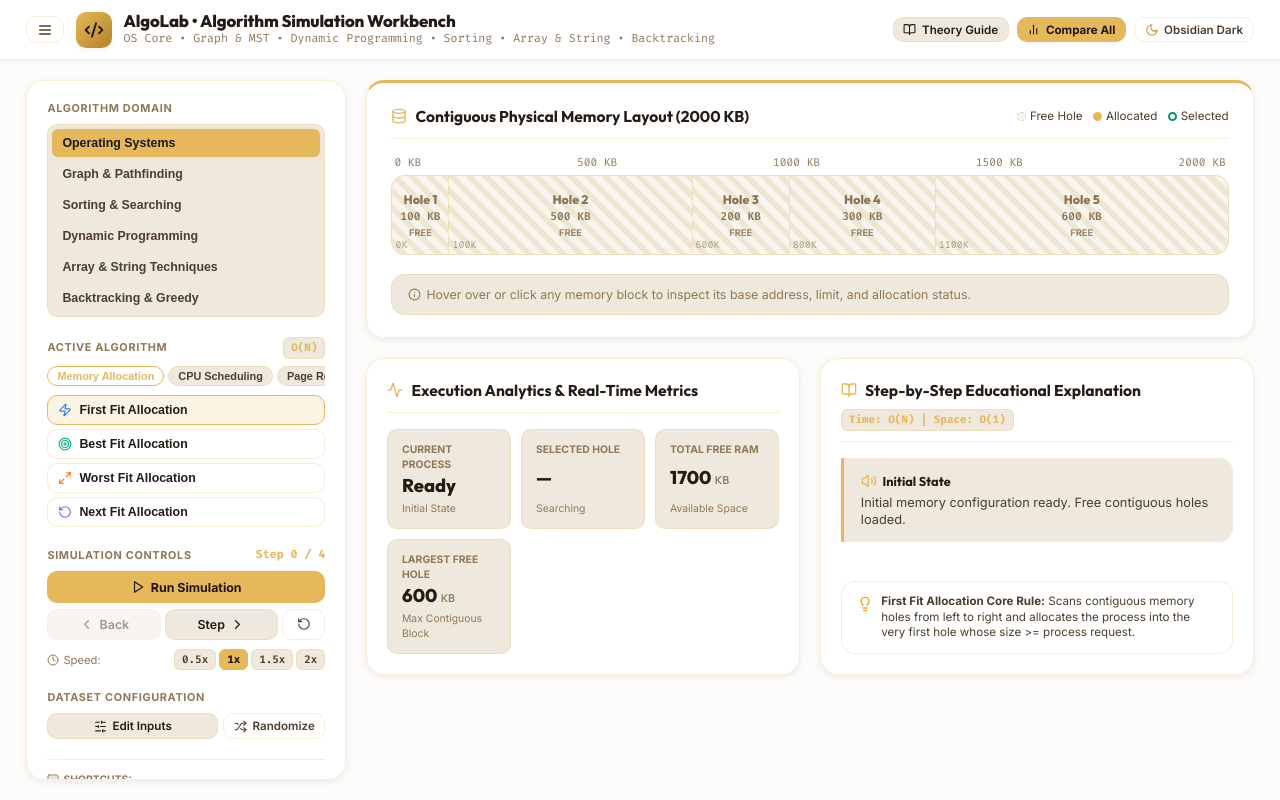
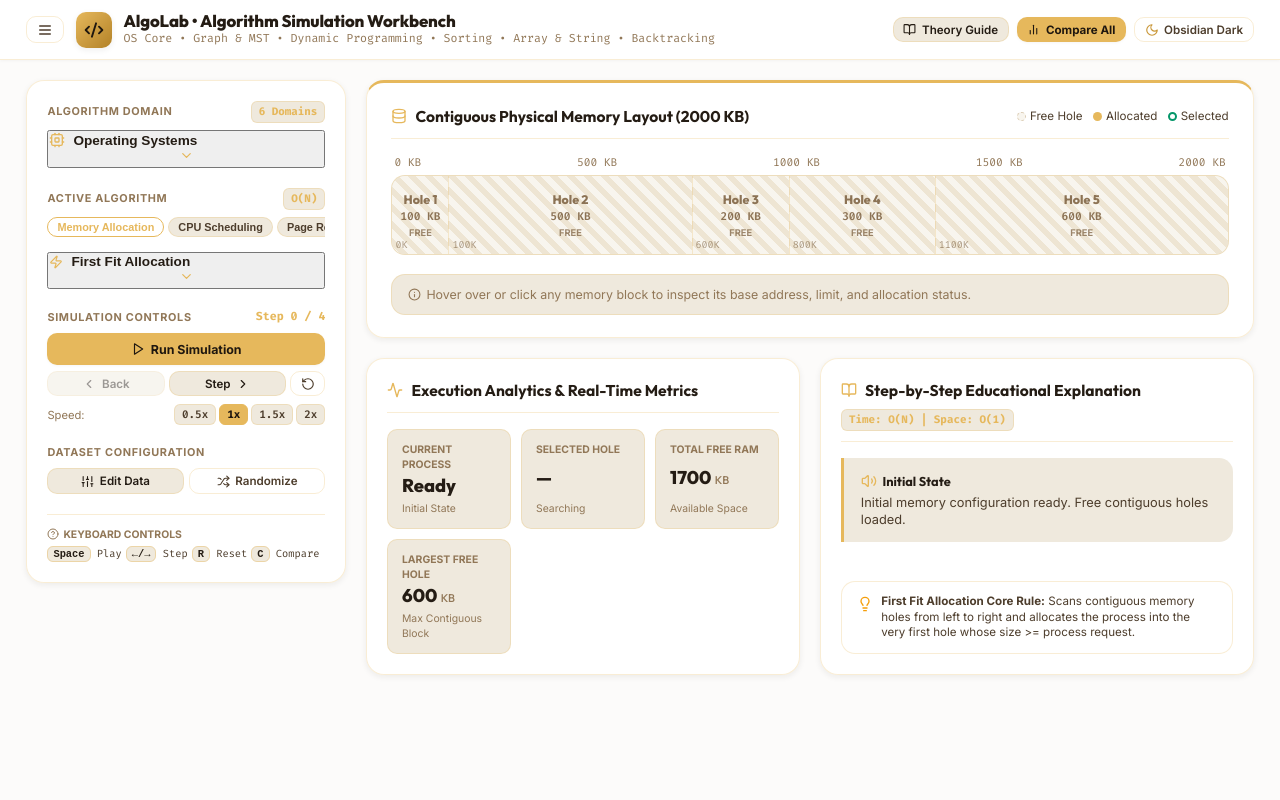
Before and after one commit to Sami7ma/redesigned-potato, a React (Vite) app: page / in a window 1280 px wide. Built offline with nearby package versions, Linux system fonts and the light colour scheme.

Commit message:
feat(ui): replace vertical button lists with custom dropdown selectors for Domain and Algorithm

```diff
--- a/src/components/Sidebar.jsx
+++ b/src/components/Sidebar.jsx
@@ -1,78 +1,80 @@
-import React from 'react';
+import React, { useState, useRef, useEffect } from 'react';
 import {
   Play,
   Pause,
+  RotateCcw,
   ChevronRight,
   ChevronLeft,
-  RotateCcw,
-  Clock,
-  SlidersHorizontal,
-  Zap,
-  Target,
-  Maximize2,
+  Sliders,
+  Shuffle,
   Cpu,
   Layers,
   Network,
   BarChart3,
+  Code2,
   Search,
-  Shuffle,
-  Keyboard,
+  Sparkles,
+  Zap,
   Grid,
-  Code2,
+  TrendingUp,
+  Activity,
   Boxes,
-  Crown,
-  TrendingUp,
-  ArrowLeftRight,
-  Calculator,
-  GitFork
+  HelpCircle,
+  FolderTree,
+  ChevronDown,
+  Check
 } from 'lucide-react';
 import { CATEGORIES, ALGORITHMS_REGISTRY } from '../types/data';
 
+const DOMAIN_ICON_MAP = {
+  OS: <Cpu size={16} color="var(--primary)" />,
+  GRAPH: <Network size={16} color="#10b981" />,
+  SORT_SEARCH: <BarChart3 size={16} color="#8b5cf6" />,
+  DP: <Grid size={16} color="var(--primary)" />,
+  ARRAY_STRING: <Layers size={16} color="#06b6d4" />,
+  BACKTRACKING_GREEDY: <Boxes size={16} color="#ec4899" />
+};
+
 const ALGO_ICON_MAP = {
   // OS
-  'first-fit': <Zap size={14} color="#3b82f6" />,
-  'best-fit': <Target size={14} color="#10b981" />,
-  'worst-fit': <Maximize2 size={14} color="#f97316" />,
-  'next-fit': <RotateCcw size={14} color="#8b5cf6" />,
-  'round-robin': <Cpu size={14} color="#06b6d4" />,
-  'fcfs-cpu': <Clock size={14} color="#3b82f6" />,
-  'sjf-cpu': <Target size={14} color="#10b981" />,
-  'priority-cpu': <Target size={14} color="#ec4899" />,
-  'lru': <Layers size={14} color="#10b981" />,
-  'fifo-paging': <Clock size={14} color="#3b82f6" />,
-  'optimal-paging': <Target size={14} color="#f59e0b" />,
-
+  'first-fit': <Zap size={14} color="var(--primary)" />,
+  'best-fit': <Activity size={14} color="#10b981" />,
+  'worst-fit': <Sliders size={14} color="#f59e0b" />,
+  'next-fit': <RotateCcw size={14} color="#06b6d4" />,
+  'round-robin': <RotateCcw size={14} color="var(--primary)" />,
+  'fcfs-cpu': <ChevronRight size={14} color="#10b981" />,
+  'sjf-cpu': <TrendingUp size={14} color="#f59e0b" />,
+  'priority-cpu': <Sparkles size={14} color="#8b5cf6" />,
+  'lru': <RotateCcw size={14} color="var(--primary)" />,
+  'fifo-paging': <ChevronRight size={14} color="#10b981" />,
+  'optimal-paging': <Sparkles size={14} color="#f59e0b" />,
   // Graph
   'bfs': <Network size={14} color="#3b82f6" />,
-  'dfs': <Network size={14} color="#ec4899" />,
-  'dijkstra': <Target size={14} color="#10b981" />,
-  'a-star': <Zap size={14} color="#f59e0b" />,
+  'dfs': <FolderTree size={14} color="#8b5cf6" />,
+  'dijkstra': <Zap size={14} color="#10b981" />,
+  'a-star': <Sparkles size={14} color="#f59e0b" />,
   'floyd-warshall': <Grid size={14} color="#8b5cf6" />,
-  'kruskal': <GitFork size={14} color="#06b6d4" />,
-  'prim': <GitFork size={14} color="#10b981" />,
-  'topological-sort': <Network size={14} color="#f97316" />,
+  'kruskal': <Network size={14} color="#10b981" />,
+  'prim': <Network size={14} color="#06b6d4" />,
+  'topological-sort': <FolderTree size={14} color="#3b82f6" />,
   'union-find': <Boxes size={14} color="#ec4899" />,
-
-  // Sorting
-  'quicksort': <BarChart3 size={14} color="#8b5cf6" />,
-  'mergesort': <BarChart3 size={14} color="#10b981" />,
-  'bubblesort': <BarChart3 size={14} color="#f97316" />,
+  // Sorting & Searching
+  'quick-sort': <Zap size={14} color="#8b5cf6" />,
+  'merge-sort': <Layers size={14} color="#10b981" />,
+  'bubble-sort': <Sliders size={14} color="#f59e0b" />,
   'binary-search': <Search size={14} color="#06b6d4" />,
-
   // DP
-  'knapsack-dp': <Grid size={14} color="#3b82f6" />,
+  'knapsack-dp': <Boxes size={14} color="var(--primary)" />,
   'lcs-dp': <Grid size={14} color="#10b981" />,
   'kadanes': <TrendingUp size={14} color="#f59e0b" />,
-
-  // Array/String
-  'sliding-window': <SlidersHorizontal size={14} color="#06b6d4" />,
-  'two-pointers': <ArrowLeftRight size={14} color="#8b5cf6" />,
+  // Array & String
+  'sliding-window': <Sliders size={14} color="#06b6d4" />,
+  'two-pointers': <Layers size={14} color="#8b5cf6" />,
   'kmp-string': <Search size={14} color="#ec4899" />,
-  'euclidean-gcd': <Calculator size={14} color="#10b981" />,
-
-  // Backtracking / Greedy
-  'n-queens': <Crown size={14} color="#f59e0b" />,
-  'activity-selection': <Clock size={14} color="#3b82f6" />
+  'euclidean-gcd': <Code2 size={14} color="#10b981" />,
+  // Backtracking & Greedy
+  'n-queens': <Boxes size={14} color="#f59e0b" />,
+  'activity-selection': <Activity size={14} color="#10b981" />
 };
 
 export default function Sidebar({
@@ -95,44 +97,97 @@ export default function Sidebar({
   onRandomizeData,
   isOpenOnMobile = false
 }) {
+  const [isDomainDropdownOpen, setIsDomainDropdownOpen] = useState(false);
+  const [isAlgoDropdownOpen, setIsAlgoDropdownOpen] = useState(false);
+
+  const domainDropdownRef = useRef(null);
+  const algoDropdownRef = useRef(null);
+
   const currentCatObj = CATEGORIES[selectedCategory] || CATEGORIES.OS;
   const currentAlgoObj = ALGORITHMS_REGISTRY[selectedAlgo] || ALGORITHMS_REGISTRY['first-fit'];
 
-  // Current subcategories
+  // Subcategories
   const subcategories = currentCatObj.subcategories || [];
   const activeSubcategory = subcategories.find(s => s.algos.includes(selectedAlgo)) || subcategories[0] || { algos: [] };
 
+  // Close dropdowns on click outside
+  useEffect(() => {
+    const handleClickOutside = (e) => {
+      if (domainDropdownRef.current && !domainDropdownRef.current.contains(e.target)) {
+        setIsDomainDropdownOpen(false);
+      }
+      if (algoDropdownRef.current && !algoDropdownRef.current.contains(e.target)) {
+        setIsAlgoDropdownOpen(false);
+      }
+    };
+    document.addEventListener('mousedown', handleClickOutside);
+    return () => document.removeEventListener('mousedown', handleClickOutside);
+  }, []);
+
   return (
     <aside className={`app-sidebar ${isOpenOnMobile ? 'sidebar-mobile-open' : ''}`}>
-      {/* 1. Category Switcher (6 Core Computing Domains) */}
-      <div className="sidebar-section">
+      {/* 1. Category Switcher (Pro Dropdown Selector) */}
+      <div className="sidebar-section" ref={domainDropdownRef} style={{ position: 'relative' }}>
+        <div className="sidebar-header-row">
           <label className="sidebar-label">Algorithm Domain</label>
-        <div className="segmented-category-bar">
+          <span className="complexity-badge">6 Domains</span>
+        </div>
+
+        <button
+          type="button"
+          className="custom-select-trigger"
+          onClick={() => {
+            setIsDomainDropdownOpen(!isDomainDropdownOpen);
+            setIsAlgoDropdownOpen(false);
+          }}
+          disabled={isRunning}
+        >
+          <div style={{ display: 'flex', alignItems: 'center', gap: '8px', minWidth: 0 }}>
+            {DOMAIN_ICON_MAP[selectedCategory]}
+            <span style={{ fontWeight: 700, fontSize: '0.85rem', color: 'var(--text-primary)', whiteSpace: 'nowrap', overflow: 'hidden', textOverflow: 'ellipsis' }}>
+              {currentCatObj.name}
+            </span>
+          </div>
+          <ChevronDown size={15} color="var(--primary)" style={{ transform: isDomainDropdownOpen ? 'rotate(180deg)' : 'none', transition: 'transform 0.15s ease' }} />
+        </button>
+
+        {/* Dropdown Menu Popover */}
+        {isDomainDropdownOpen && (
+          <div className="custom-select-menu">
             {Object.entries(CATEGORIES).map(([key, cat]) => {
               const isCatActive = selectedCategory === key;
               return (
                 <button
                   key={key}
-                className={`segmented-cat-btn ${isCatActive ? 'active' : ''}`}
-                onClick={() => onSelectCategory(key)}
+                  type="button"
+                  className={`custom-select-item ${isCatActive ? 'active' : ''}`}
+                  onClick={() => {
+                    onSelectCategory(key);
+                    setIsDomainDropdownOpen(false);
+                  }}
                 >
-                {cat.name}
+                  <div style={{ display: 'flex', alignItems: 'center', gap: '8px' }}>
+                    {DOMAIN_ICON_MAP[key]}
+                    <span style={{ fontWeight: isCatActive ? 800 : 600 }}>{cat.name}</span>
+                  </div>
+                  {isCatActive && <Check size={14} color="var(--primary)" />}
                 </button>
               );
             })}
           </div>
+        )}
       </div>
 
-      {/* 2. Subcategory & Algorithm Selection Dropdown/Pills */}
-      <div className="sidebar-section">
+      {/* 2. Subcategory & Algorithm Selection Dropdowns */}
+      <div className="sidebar-section" ref={algoDropdownRef} style={{ position: 'relative' }}>
         <div className="sidebar-header-row">
           <label className="sidebar-label">Active Algorithm</label>
           <span className="complexity-badge">{currentAlgoObj.timeComplexity}</span>
         </div>
 
-        {/* Subcategory tabs if more than 1 */}
+        {/* Subcategory tabs if domain has multiple subcategories */}
         {subcategories.length > 1 && (
-          <div className="subcat-tab-row">
+          <div className="subcat-tab-row" style={{ marginBottom: '6px' }}>
             {subcategories.map(sub => {
               const isSubActive = activeSubcategory.id === sub.id;
               return (
@@ -140,6 +195,7 @@ export default function Sidebar({
                   key={sub.id}
                   className={`subcat-pill ${isSubActive ? 'active' : ''}`}
                   onClick={() => onSelectAlgo(sub.defaultAlgo)}
+                  disabled={isRunning}
                 >
                   {sub.name}
                 </button>
@@ -148,8 +204,28 @@ export default function Sidebar({
           </div>
         )}
 
-        {/* Algorithm Option Grid */}
-        <div className="compact-algo-grid">
+        {/* Algorithm Dropdown Trigger */}
+        <button
+          type="button"
+          className="custom-select-trigger"
+          onClick={() => {
+            setIsAlgoDropdownOpen(!isAlgoDropdownOpen);
+            setIsDomainDropdownOpen(false);
+          }}
+          disabled={isRunning}
+        >
+          <div style={{ display: 'flex', alignItems: 'center', gap: '8px', minWidth: 0 }}>
+            {ALGO_ICON_MAP[selectedAlgo]}
+            <span style={{ fontWeight: 700, fontSize: '0.85rem', color: 'var(--text-primary)', whiteSpace: 'nowrap', overflow: 'hidden', textOverflow: 'ellipsis' }}>
+              {currentAlgoObj.name}
+            </span>
+          </div>
+          <ChevronDown size={15} color="var(--primary)" style={{ transform: isAlgoDropdownOpen ? 'rotate(180deg)' : 'none', transition: 'transform 0.15s ease' }} />
+        </button>
+
+        {/* Algorithm Dropdown Popover */}
+        {isAlgoDropdownOpen && (
+          <div className="custom-select-menu">
             {activeSubcategory.algos.map((algoId) => {
               const algo = ALGORITHMS_REGISTRY[algoId];
               if (!algo) return null;
@@ -159,18 +235,25 @@ export default function Sidebar({
                 <button
                   key={algo.id}
                   type="button"
-                className={`compact-algo-btn ${isSelected ? 'active' : ''}`}
-                onClick={() => onSelectAlgo(algo.id)}
-                disabled={isRunning}
+                  className={`custom-select-item ${isSelected ? 'active' : ''}`}
+                  onClick={() => {
+                    onSelectAlgo(algo.id);
+                    setIsAlgoDropdownOpen(false);
+                  }}
                 >
-                <div className="compact-algo-title">
+                  <div style={{ display: 'flex', alignItems: 'center', gap: '8px' }}>
                     {ALGO_ICON_MAP[algo.id]}
-                  <span>{algo.name}</span>
+                    <span style={{ fontWeight: isSelected ? 800 : 600 }}>{algo.name}</span>
+                  </div>
+                  <div style={{ display: 'flex', alignItems: 'center', gap: '6px' }}>
+                    <span style={{ fontSize: '0.65rem', fontFamily: 'var(--font-mono)', color: 'var(--text-muted)' }}>{algo.timeComplexity}</span>
+                    {isSelected && <Check size={14} color="var(--primary)" />}
                   </div>
                 </button>
               );
             })}
           </div>
+        )}
       </div>
 
       {/* 3. Playback Controls Toolbar */}
@@ -183,53 +266,54 @@ export default function Sidebar({
         </div>
 
         <div className="sidebar-controls-grid">
+          {/* Main Play / Pause Button */}
           <button
-            className={`btn ${isRunning ? 'btn-danger' : 'btn-primary'} btn-block`}
+            className={`btn btn-block ${isRunning ? 'btn-danger' : 'btn-primary'}`}
             onClick={onTogglePlay}
-            title={isRunning ? 'Pause Simulation (Space)' : 'Run Simulation (Space)'}
+            disabled={totalSteps === 0}
+            title={isRunning ? 'Pause execution (Space)' : 'Start simulation (Space)'}
           >
-            {isRunning ? <Pause size={14} /> : <Play size={14} />}
-            <span>{isRunning ? 'Pause' : 'Run Simulation'}</span>
+            {isRunning ? <><Pause size={14} /> Pause Execution</> : <><Play size={14} /> Run Simulation</>}
           </button>
 
+          {/* Stepping Actions */}
           <div className="controls-btn-row">
             <button
-              className="btn btn-secondary"
+              className="btn btn-secondary btn-sm"
               onClick={onStepBackward}
               disabled={!canStepBackward || isRunning}
-              title="Previous Step (Left Arrow)"
+              title="Step Backward (Left Arrow)"
             >
-              <ChevronLeft size={15} /> Back
+              <ChevronLeft size={14} /> Back
             </button>
 
             <button
-              className="btn btn-secondary"
+              className="btn btn-secondary btn-sm"
               onClick={onStepForward}
               disabled={!canStepForward || isRunning}
-              title="Next Step (Right Arrow)"
+              title="Step Forward (Right Arrow)"
             >
-              Step <ChevronRight size={15} />
+              Step <ChevronRight size={14} />
             </button>
 
             <button
-              className="btn btn-outline"
+              className="btn btn-outline btn-sm"
               onClick={onReset}
+              disabled={isRunning && currentStepIndex === 0}
               title="Reset Simulation (R)"
             >
               <RotateCcw size={14} />
             </button>
           </div>
-        </div>
 
-        {/* Speed Bar */}
+          {/* Speed Selector */}
           <div className="speed-row">
-          <span className="speed-title">
-            <Clock size={12} /> Speed:
-          </span>
+            <span className="speed-title">Speed:</span>
             <div className="speed-btns">
-            {[0.5, 1, 1.5, 2].map((s) => (
+              {[0.5, 1, 1.5, 2].map(s => (
                 <button
                   key={s}
+                  type="button"
                   className={`speed-pill ${speed === s ? 'active' : ''}`}
                   onClick={() => setSpeed(s)}
                 >
@@ -239,32 +323,41 @@ export default function Sidebar({
             </div>
           </div>
         </div>
+      </div>
 
-      {/* 4. Dataset Actions */}
+      {/* 4. Dataset Configuration Actions */}
       <div className="sidebar-section">
         <label className="sidebar-label">Dataset Configuration</label>
         <div className="dataset-actions-row">
-          <button className="btn btn-secondary btn-sm" onClick={onOpenCustomData} style={{ flex: 1 }}>
-            <SlidersHorizontal size={13} /> Edit Inputs
+          <button
+            className="btn btn-secondary btn-sm"
+            style={{ flex: 1 }}
+            onClick={onOpenCustomData}
+            title="Configure custom arrays, memory holes, or strings"
+          >
+            <Sliders size={13} /> Edit Data
           </button>
-          {onRandomizeData && (
-            <button className="btn btn-outline btn-sm" onClick={onRandomizeData} title="Randomize values for active algorithm">
+          <button
+            className="btn btn-outline btn-sm"
+            style={{ flex: 1 }}
+            onClick={onRandomizeData}
+            title="Generate random sample dataset"
+          >
             <Shuffle size={13} /> Randomize
           </button>
-          )}
         </div>
       </div>
 
       {/* 5. Keyboard Shortcuts Strip */}
       <div className="sidebar-shortcuts-strip">
         <div className="shortcuts-label">
-          <Keyboard size={12} /> Shortcuts:
+          <HelpCircle size={12} /> Keyboard Controls
         </div>
         <div className="shortcuts-keys">
           <span><kbd className="kbd-chip">Space</kbd> Play</span>
-          <span><kbd className="kbd-chip">→</kbd> Step</span>
+          <span><kbd className="kbd-chip">&larr;/&rarr;</kbd> Step</span>
           <span><kbd className="kbd-chip">R</kbd> Reset</span>
-          <span><kbd className="kbd-chip">C</kbd> Comp</span>
+          <span><kbd className="kbd-chip">C</kbd> Compare</span>
         </div>
       </div>
     </aside>
```
Lines whose indentation alone changed are shown as unchanged.
